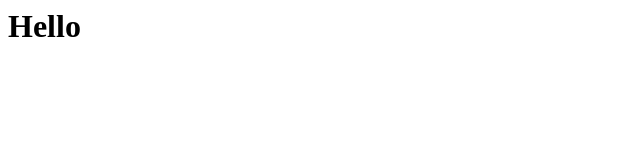
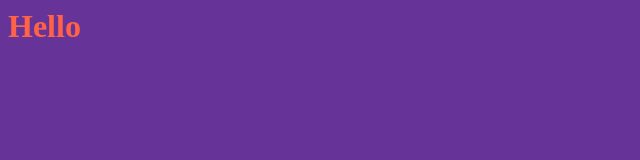
Before and after one commit to alaanescobedo/web-1, a plain HTML site: page index.html in a window 1280 px wide. Shown: the whole page, without its empty margins (0-640 px from the left). Drawn offline with Linux system fonts and the light colour scheme.

Commit message:
style: add background and h1 color

```diff
--- a/index.html
+++ b/index.html
@@ -1,5 +1,6 @@
 <html>
   <head>
+    <link rel="stylesheet" href="./styles.css" />
   </head>
   <body>
     <h1>
--- a/styles.css
+++ b/styles.css
@@ -0,0 +1,7 @@
+body {
+  background-color: rebeccapurple;
+}
+
+h1 {
+  color: tomato;
+}
```
